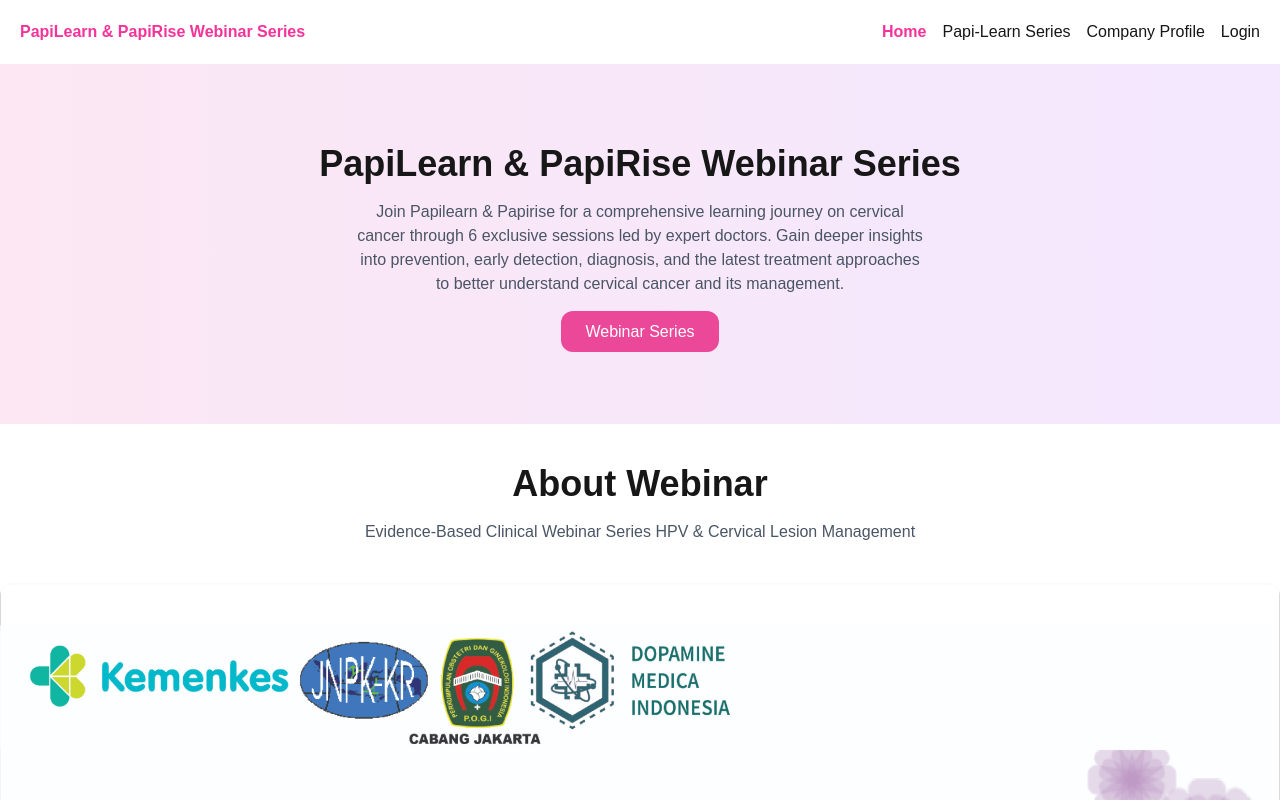
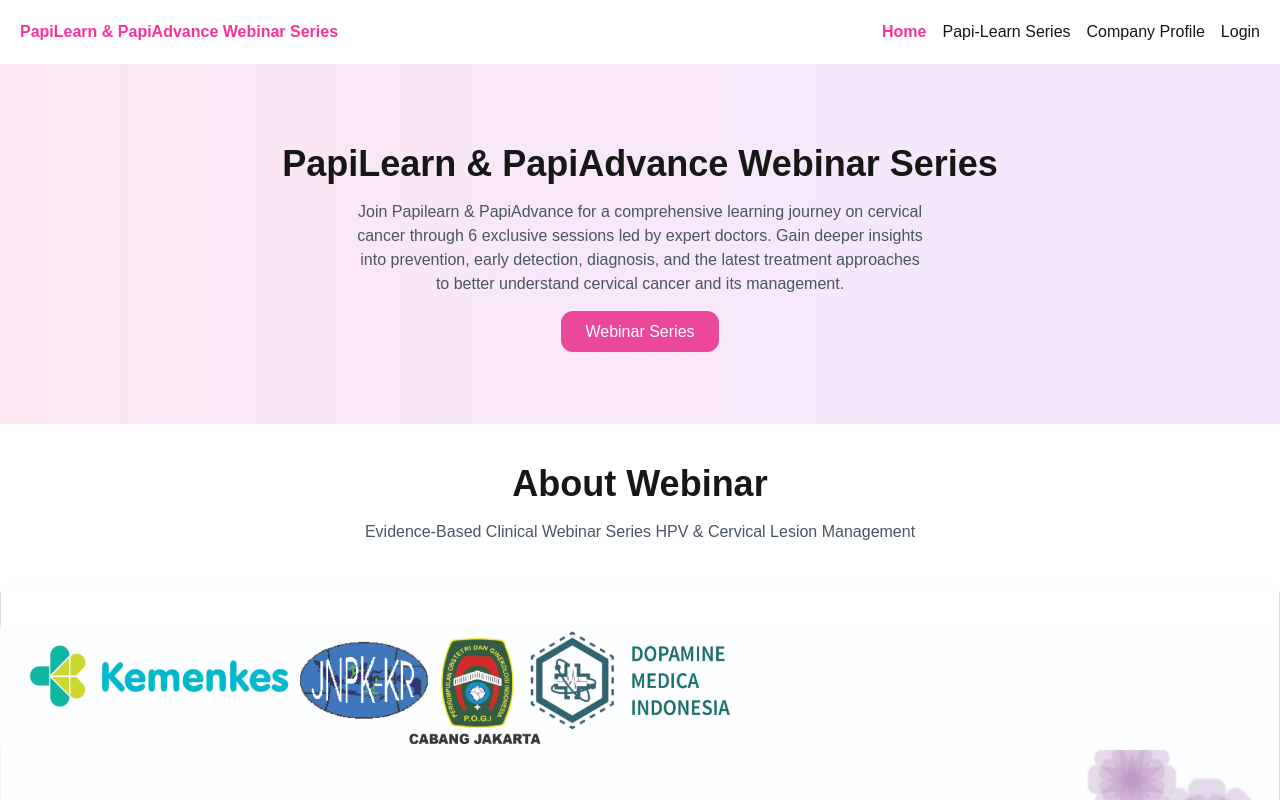
Before and after one commit to lsyariatin/Papilearn, a Next.js app: page / in a window 1280 px wide. Shown: the top 800 px of the page. Built offline with nearby package versions, Linux system fonts and the light colour scheme.

Commit message:
change papirise with PapiAdvance

```diff
--- a/src/app/page.tsx
+++ b/src/app/page.tsx
@@ -9,11 +9,11 @@
       {/* HERO */}
       <div className="bg-gradient-to-r from-pink-100 to-purple-100 py-20 text-center">
         <h1 className="text-4xl font-bold mb-4">
-          PapiLearn & PapiRise Webinar Series
+          PapiLearn & PapiAdvance Webinar Series
         </h1>
 
         <p className="text-gray-600 max-w-xl mx-auto mb-6">
-          Join Papilearn & Papirise for a comprehensive learning journey on cervical cancer through 6 exclusive sessions led by expert doctors. Gain deeper insights into prevention, early detection, diagnosis, and the latest treatment approaches to better understand cervical cancer and its management.
+          Join Papilearn & PapiAdvance for a comprehensive learning journey on cervical cancer through 6 exclusive sessions led by expert doctors. Gain deeper insights into prevention, early detection, diagnosis, and the latest treatment approaches to better understand cervical cancer and its management.
         </p>
 
         <Link
--- a/src/components/Navbar.tsx
+++ b/src/components/Navbar.tsx
@@ -19,7 +19,7 @@
     <div className="flex flex-col md:flex-row justify-between p-4 md:p-5 bg-white shadow gap-4">
       <h1 className="font-bold text-pink-500 text-center md:text-left">
         <Link href="/" className="hover:opacity-80">
-          PapiLearn & PapiRise Webinar Series
+          PapiLearn & PapiAdvance Webinar Series
         </Link>
       </h1>
 
```
